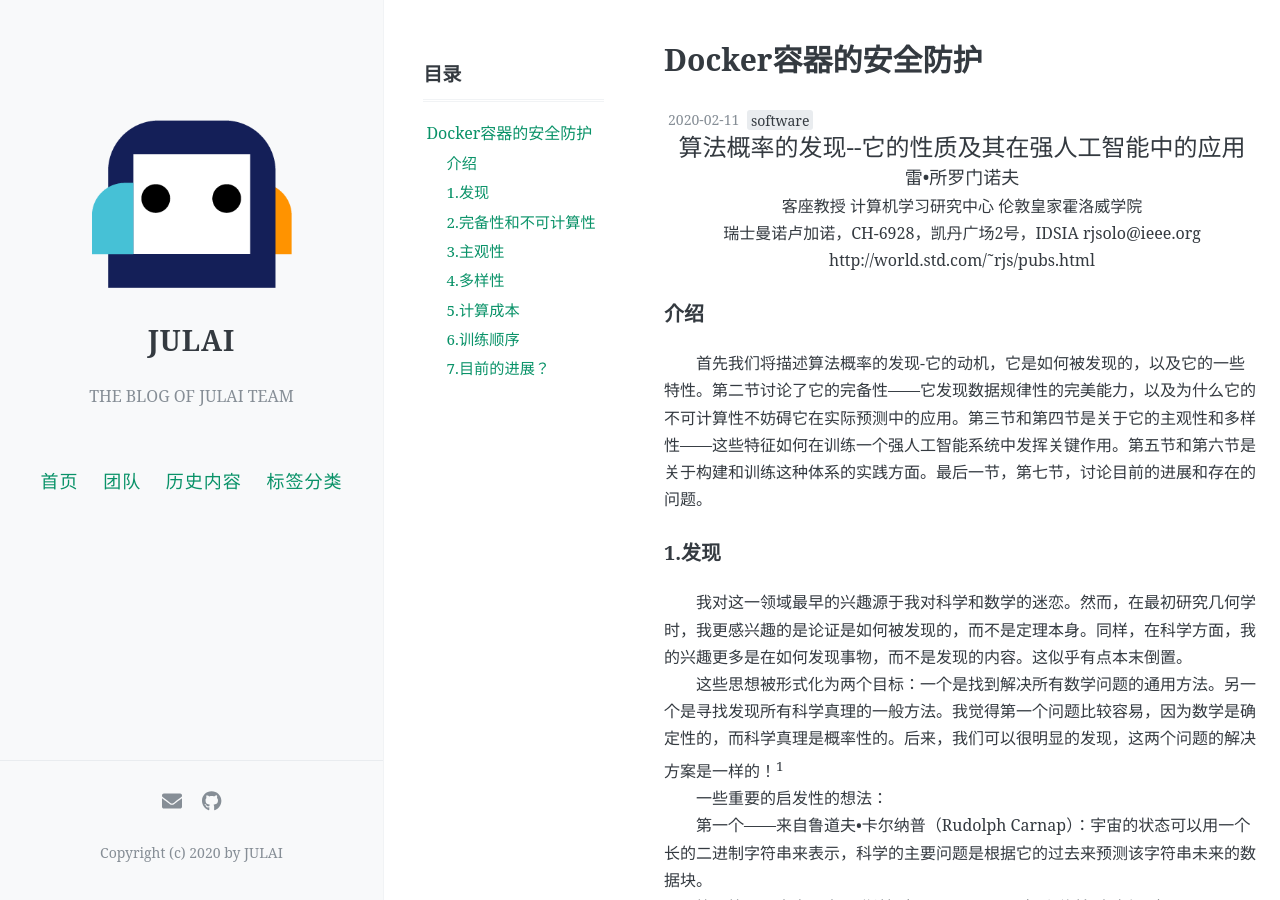
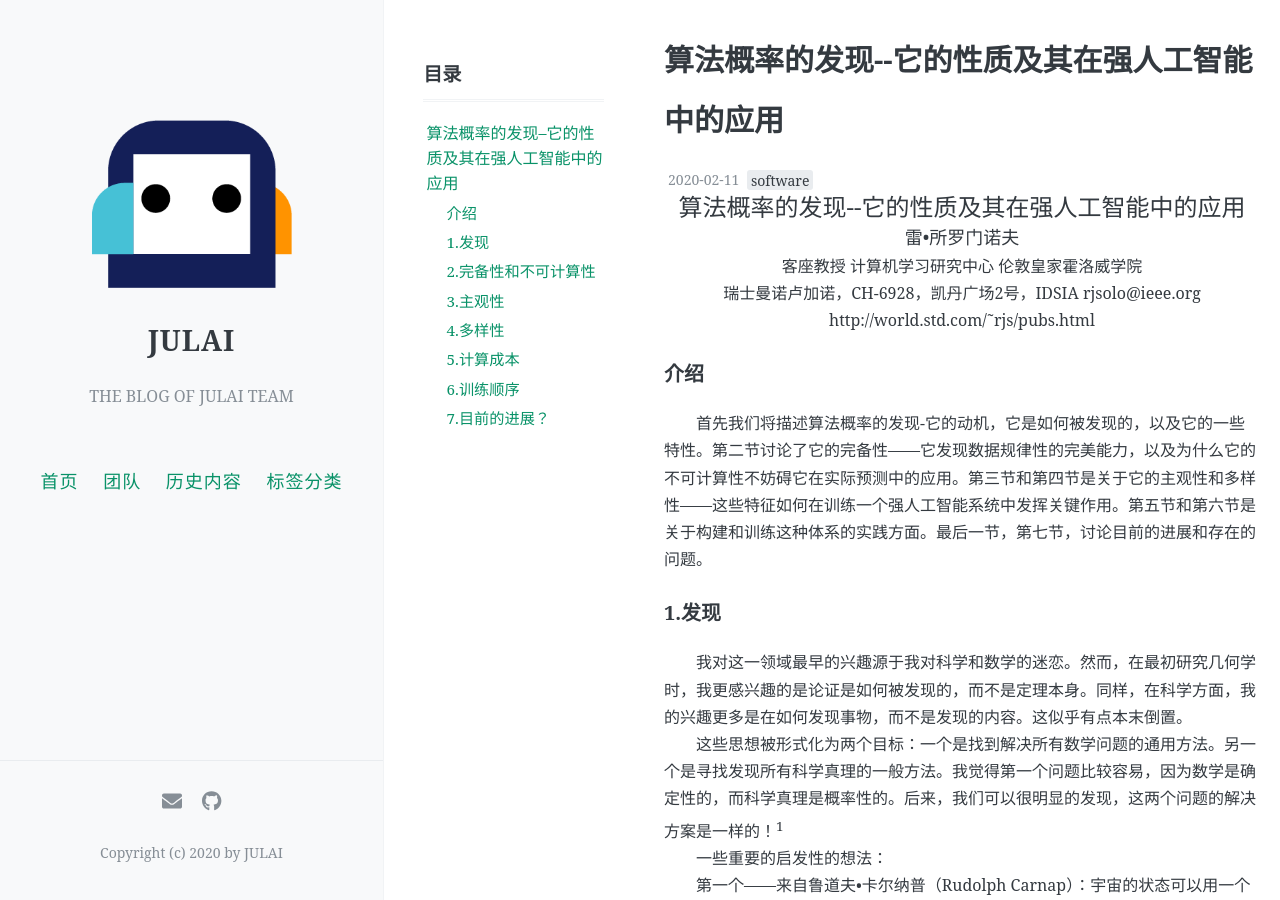
Before and after one commit to butipanax/ddd, a Jekyll site: the page built from _posts/2020-02-11-算法概率的发现--它的性质及其在强人工智能中的应用.md, in a window 1280 px wide and 900 px high. Built offline with Jekyll 4.4.1, drawn with Linux system fonts in a browser that asks for light colours; formulas are drawn with MathJax 3; comment, search, counter and statistics services are not loaded.

Commit message:
Update 2020-02-11-算法概率的发现--它的性质及其在强人工智能中的应用.md

```diff
--- a/_posts/2020-02-11-算法概率的发现--它的性质及其在强人工智能中的应用.md
+++ b/_posts/2020-02-11-算法概率的发现--它的性质及其在强人工智能中的应用.md
@@ -1,6 +1,6 @@
 ---
 layout: post
-title: Docker容器的安全防护
+title: 算法概率的发现--它的性质及其在强人工智能中的应用
 date: 2020-02-11
 Author: Levine
 tags: [software]
```
